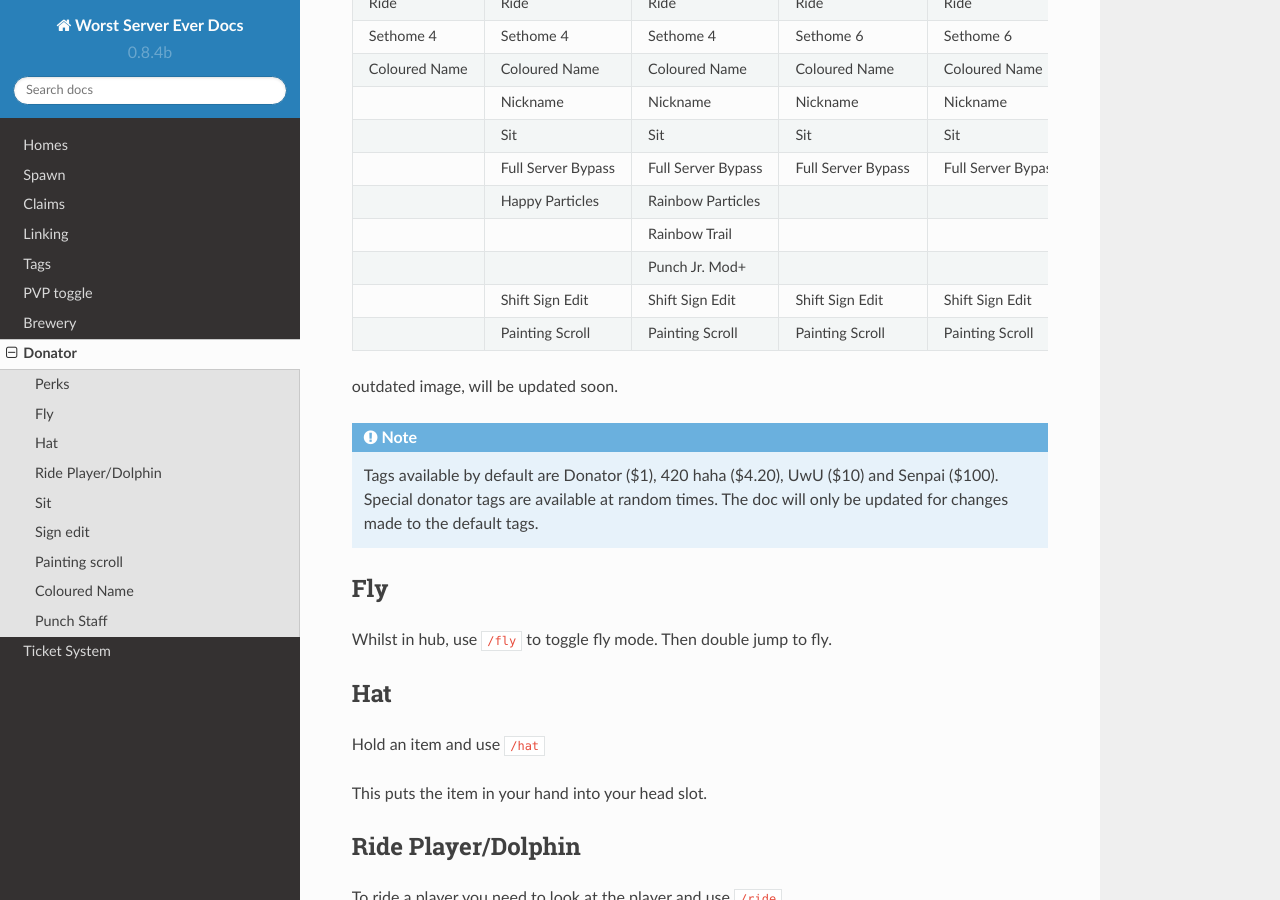
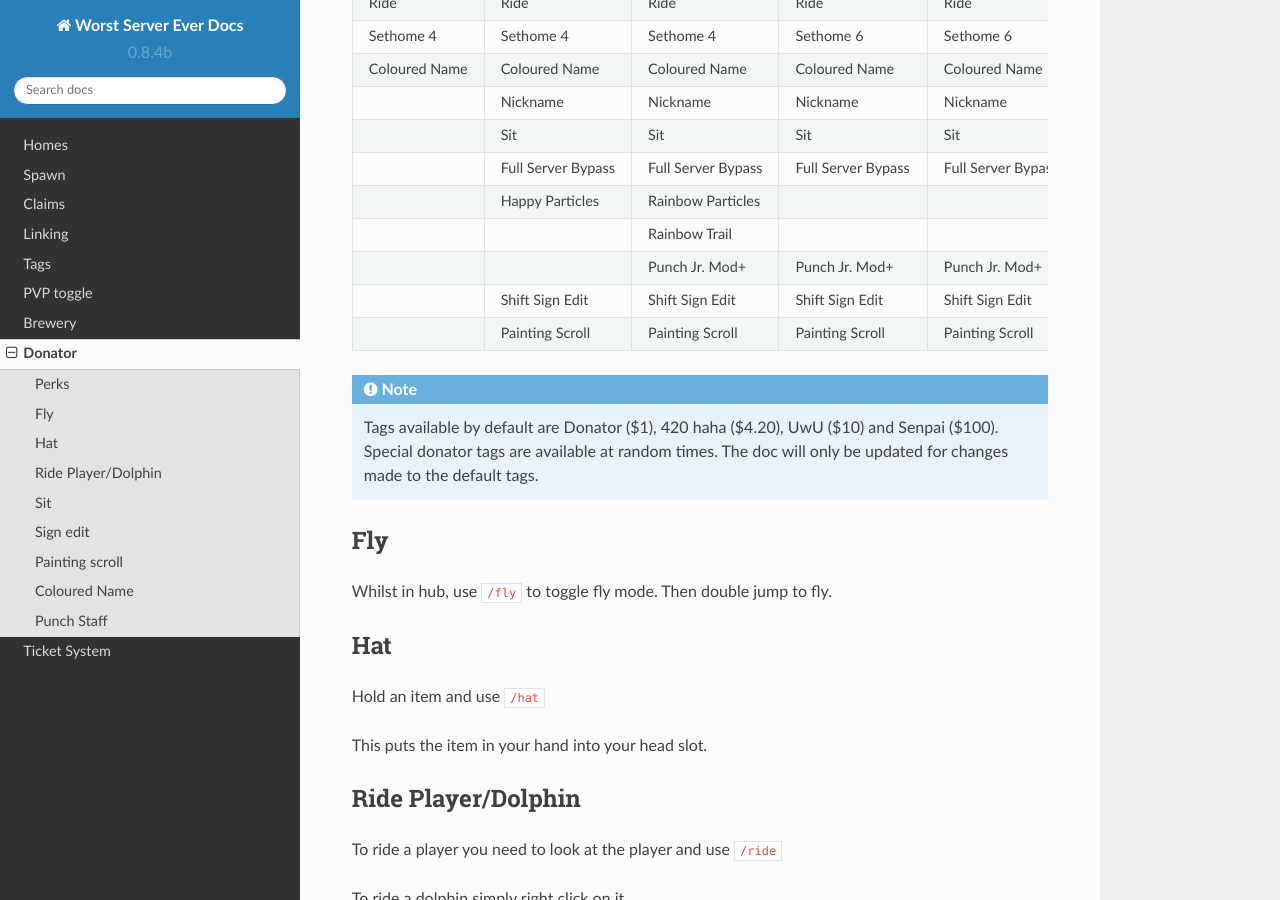
Before and after one commit to footdabmommy/wse, a Sphinx documentation site: the page built from docs/source/donator.rst, in a window 1280 px wide and 900 px high, scrolled down 481 px. Built offline with Sphinx 7.4.7 and the Read the Docs theme 2.0.0, drawn with Linux system fonts in a browser that asks for light colours.

Commit message:
Table complete :)

```diff
--- a/docs/source/donator.rst
+++ b/docs/source/donator.rst
@@ -110,11 +110,11 @@ Perks
   * -
     -
     - Punch Jr. Mod+
-    -
-    -
-    -
-    -
-    -
+    - Punch Jr. Mod+
+    - Punch Jr. Mod+
+    - Punch Jr. Mod+
+    - Punch Jr. Mod+
+    - Punch Jr. Mod+
   * -
     - Shift Sign Edit
     - Shift Sign Edit
@@ -131,9 +131,6 @@ Perks
     - Painting Scroll
     - Painting Scroll
     - Painting Scroll
-
-
-outdated image, will be updated soon.
 
 .. note:: Tags available by default are Donator ($1), 420 haha ($4.20), UwU ($10) and Senpai ($100). Special donator tags are available at random times. The doc will only be updated for changes made to the default tags.
 
```
